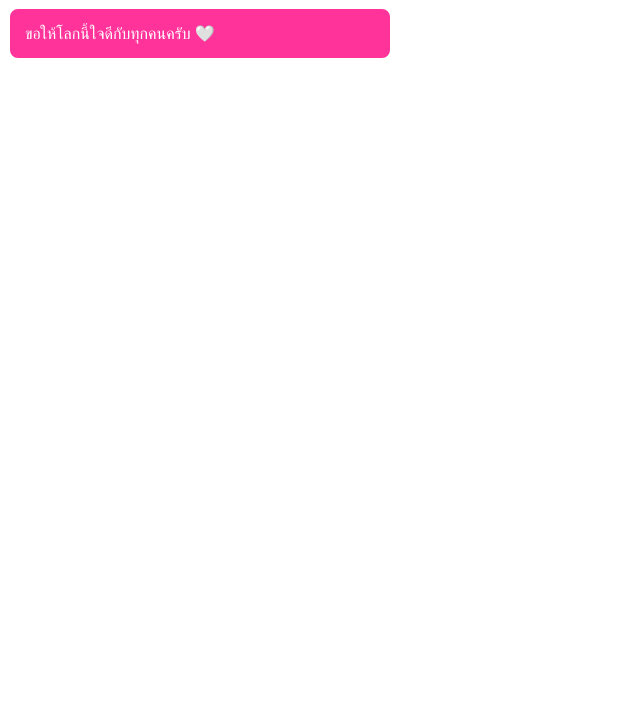
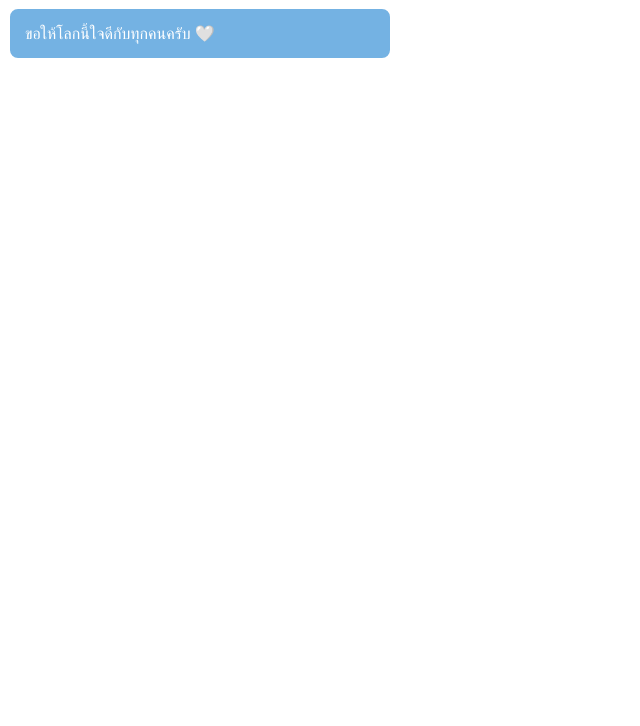
Before and after one commit to Athens04/feelingtheo.github.io, a plain HTML site: page index.html in a window 1280 px wide. Shown: the part 74-800 px from the top of the page, without its empty margins (0-640 px from the left). Drawn offline with Linux system fonts and the light colour scheme.

Commit message:
Update index.html

```diff
--- a/index.html
+++ b/index.html
@@ -9,7 +9,7 @@
     border: 2px solid white;   /* กรอบสีขาว */
     padding: 15px;
     width: 350px;
-    background-color: #FF3399; /* เปลี่ยนสีพื้นหลังได้ */
+    background-color: #74B2E3; /* เปลี่ยนสีพื้นหลังได้ */
     color: white;              /* เปลี่ยนสีตัวอักษรได้ */
     border-radius: 10px;
     margin-bottom: 10px;
```
